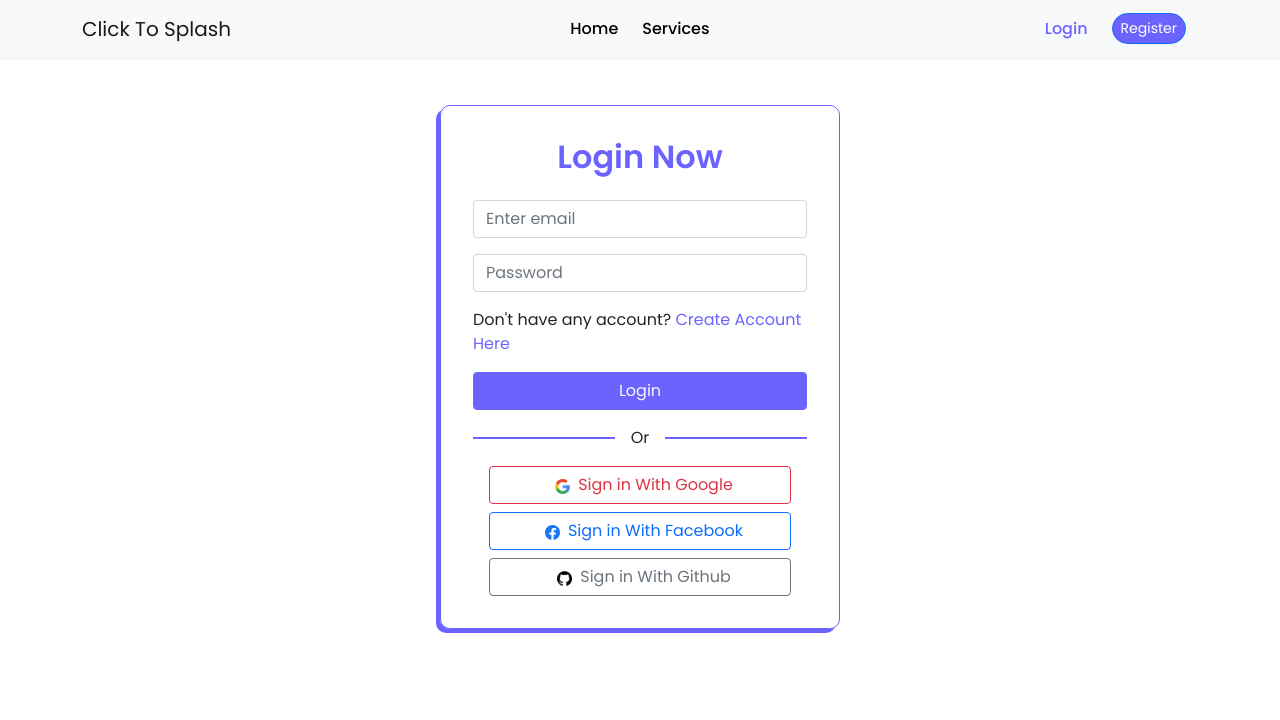
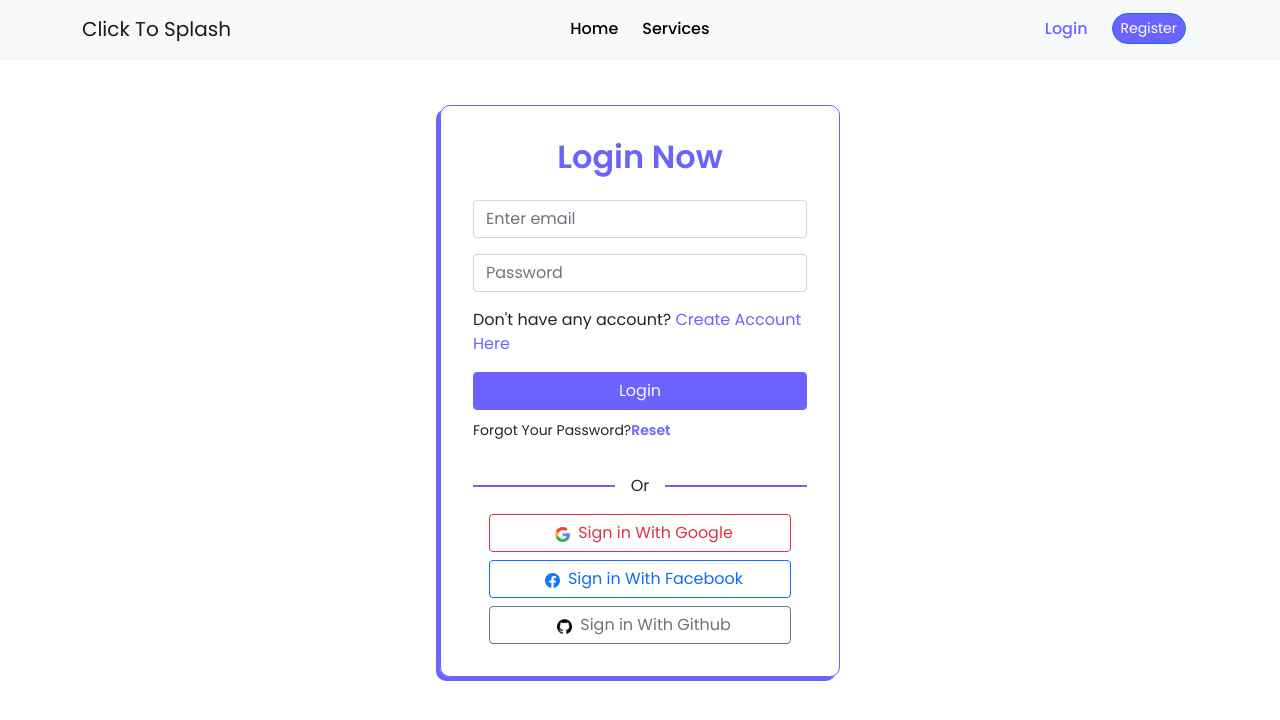
Before and after one commit to razuahmedjoy/clickToSplash-react-auth, a React (Create React App) app: page /login in a window 1280 px wide. Shown: the top 720 px of the page. Built offline with nearby package versions, Linux system fonts and the light colour scheme; no server answers.

Commit message:
password reset button fixed

```diff
--- a/package.json
+++ b/package.json
@@ -17,6 +17,7 @@
     "react-firebase-hooks": "^5.0.3",
     "react-router-dom": "^6.3.0",
     "react-scripts": "5.0.1",
+    "react-toastify": "^8.2.0",
     "web-vitals": "^2.1.4"
   },
   "scripts": {
--- a/src/components/Login/Login.js
+++ b/src/components/Login/Login.js
@@ -1,14 +1,16 @@
-import React from 'react';
+import React, { useRef } from 'react';
 import { Button, Form } from 'react-bootstrap';
-import { useAuthState, useSignInWithEmailAndPassword } from 'react-firebase-hooks/auth';
+import { useAuthState, useSendPasswordResetEmail, useSignInWithEmailAndPassword } from 'react-firebase-hooks/auth';
 import { Link, useLocation, useNavigate } from 'react-router-dom';
 import auth from '../../firebase.init';
 import Loading from '../Partials/Loading/Loading';
 import SocialLogin from '../Partials/SocialLogin/SocialLogin';
+import { ToastContainer, toast } from 'react-toastify';
+import 'react-toastify/dist/ReactToastify.css'
 import './Login.css'
 const Login = () => {
     const navigate = useNavigate()
-
+    const emailRef= useRef();
     const [user, loading, error] = useAuthState(auth);
     const [
         signInWithEmailAndPassword,
@@ -17,6 +19,9 @@ const Login = () => {
         error2,
       ] = useSignInWithEmailAndPassword(auth);
 
+      const [sendPasswordResetEmail, sending,error3] = useSendPasswordResetEmail(
+        auth
+      );
     // get previous page url
     const location = useLocation()
     const from = location.state?.from?.pathname || '/home'
@@ -36,18 +41,34 @@ const Login = () => {
         signInWithEmailAndPassword(email, password)
 
     }
+
+    const handlePasswordReset = ()=>{
+        const email =  emailRef.current.value;
+        if(!email){
+            toast("Type your email and Click on Reset");
+            return;
+        }
+        else{
+            sendPasswordResetEmail(email)
+            toast('email sent');
+
+        }
+    }
     return (
+
         <div>
+            <ToastContainer></ToastContainer>
             <div className="form-container mx-2 mx-md-auto">
                 <h2 className="text-main text-center mb-4">Login Now</h2>
                 <p><small className="text-danger">
                     {error ? error:''}
                     {error2 ? error2?.message:''}
+                    {error3 ? error3?.message:''}
                     </small></p>
                 <Form onSubmit={handleFormSubmit}>
                     <Form.Group className="mb-3" controlId="formBasicEmail">
 
-                        <Form.Control name="email" type="email" placeholder="Enter email" required />
+                        <Form.Control ref={emailRef} name="email" type="email" placeholder="Enter email" required />
 
                     </Form.Group>
 
@@ -59,7 +80,12 @@ const Login = () => {
                     <Button className="btn btn-outline-main bg-main text-light w-100" type="submit">
                         Login
                     </Button>
+
+
                 </Form>
+                <p className="mt-2">
+                    <small> Forgot Your Password?
+                        <span onClick={handlePasswordReset} className="text-main cursor-pointer" role="button">Reset</span></small> </p>
 
                 <SocialLogin></SocialLogin>
             </div>
```
Also changed, not shown: 1 other file (tests, documents, lock files or other folders).
